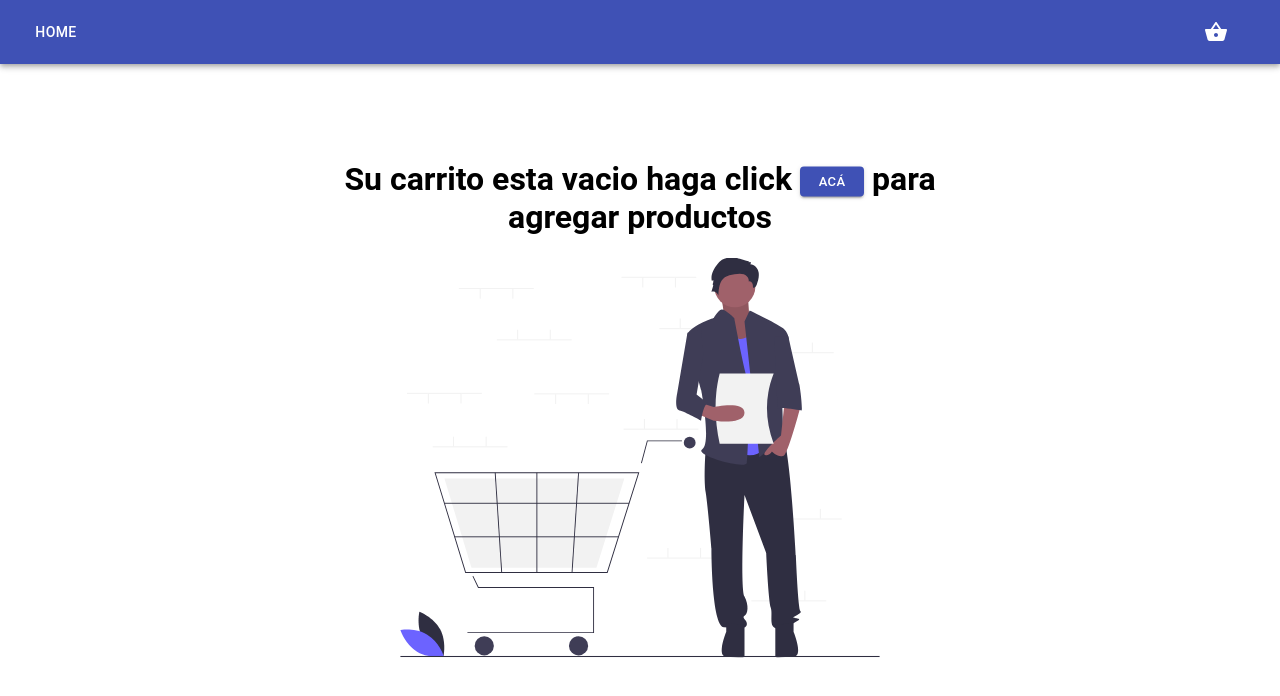
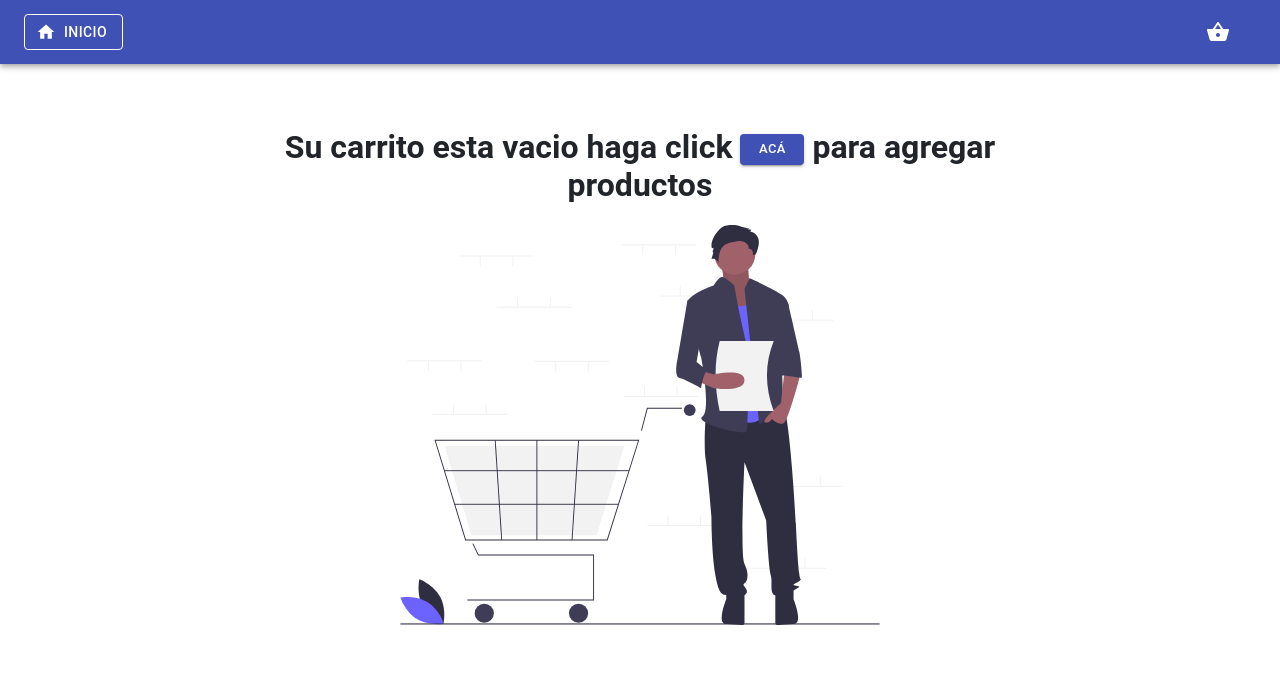
Before and after one commit to RenierC/medicine-app, a React (Create React App) app: page /checkout in a window 1280 px wide. Shown: the top 696 px of the page. Built offline with nearby package versions, Linux system fonts and the light colour scheme.

Commit message:
Added animations

```diff
--- a/package.json
+++ b/package.json
@@ -10,7 +10,8 @@
     "@testing-library/react": "^9.5.0",
     "@testing-library/user-event": "^7.2.1",
     "axios": "^0.20.0",
-    "firebase": "^7.21.1",
+    "firebase": "^7.22.0",
+    "framer-motion": "^2.7.7",
     "mui-datatables": "^3.4.1",
     "react": "^16.13.1",
     "react-currency-format": "^1.0.0",
--- a/src/App.js
+++ b/src/App.js
@@ -7,10 +7,10 @@ import { BrowserRouter as Router, Switch, Route } from "react-router-dom";
 import { useStateValue } from "./StateProvider";
 import EmptyBasket from "./components/EmptyBasket";
 import SnackbarMessage from "./components/SnackbarMessage";
+import { AnimatePresence } from "framer-motion";
 
 function App() {
   const [{ basket }, dispatch] = useStateValue();
-
   // if there is local storage populate basket in the data layer with it
   useEffect(() => {
     const data = localStorage.getItem("localStorageBasket");
@@ -39,9 +39,10 @@ function App() {
 
   return (
     <Router>
-      <div className="App">
+      <div className="App" style={{ overflowX: "hidden" }}>
         <Header />
         <SnackbarMessage />
+        <AnimatePresence exitBeforeEnter>
           <Switch>
             <Route path="/empty">
               <EmptyBasket />
@@ -53,6 +54,7 @@ function App() {
               <Table />
             </Route>
           </Switch>
+        </AnimatePresence>
       </div>
     </Router>
   );
--- a/src/components/Basket.js
+++ b/src/components/Basket.js
@@ -6,12 +6,41 @@ import Producto from "./Producto";
 import Total from "./Total";
 import BorrarTodo from "./BorrarTodo";
 import EmptyBasket from "./EmptyBasket";
+import { motion } from "framer-motion";
 
 function Basket() {
   const [{ basket }] = useStateValue();
 
+  const pageVariants = {
+    in: {
+      opacity: 1,
+      x: 0,
+    },
+    out: {
+      opacity: 0,
+      x: "100vw",
+    },
+  };
+  const pageTransition = {
+    type: "linear",
+  };
+
   return (
-    <div className="container">
+    // <motion.div
+    // initial="out"
+    // animate="in"
+    // exit="out"
+    // variants={pageVariants}
+    // transition={pageTransition}
+    // >
+    <motion.div
+      initial="out"
+      animate="in"
+      exit="out"
+      variants={pageVariants}
+      transition={pageTransition}
+      className="container"
+    >
       {basket.length === 0 ? (
         <EmptyBasket />
       ) : (
@@ -39,7 +68,8 @@ function Basket() {
           </div>
         </div>
       )}
-    </div>
+    </motion.div>
+    // </motion.div>
   );
 }
 
--- a/src/components/EmptyBasket.css
+++ b/src/components/EmptyBasket.css
@@ -1,16 +1,27 @@
-.imgParent {
+/* .imgParent {
   position: fixed;
   top: 50%;
   left: 50%;
-  /* bring your own prefixes */
   transform: translate(-50%, -50%);
   text-align: center;
+} */
+.imgParent {
+  display: flex;
+  align-items: center;
+  justify-content: center;
+  flex-direction: column;
 }
 
-.imgParent > h1 {
-  /* font-size: 6vw; */
+/* .imgParent > h1 {
+  padding: 2rem 2rem 0 2rem;
+  text-align: center;
+} */
+.myText {
+  text-align: center;
+  color: #212529;
+  width: 60vw;
+  margin-top: 4rem;
 }
-
 .emptyIcon > img {
   width: 50vw;
   height: 50vh;
--- a/src/components/EmptyBasket.js
+++ b/src/components/EmptyBasket.js
@@ -7,7 +7,7 @@ import "./EmptyBasket.css";
 function EmptyBasket() {
   return (
     <div className="imgParent">
-      <h1>
+      <h1 className="myText">
         Su carrito esta vacio haga click{" "}
         <Button
           size="small"
--- a/src/components/Header.js
+++ b/src/components/Header.js
@@ -9,6 +9,7 @@ import { ShoppingBasket } from "@material-ui/icons";
 import { Badge } from "@material-ui/core";
 import { Link } from "react-router-dom";
 import { useStateValue } from "../StateProvider";
+import HomeIcon from "@material-ui/icons/Home";
 
 const useStyles = makeStyles((theme) => ({
   root: {
@@ -34,13 +35,33 @@ export default function ButtonAppBar() {
     <div className={classes.root}>
       <AppBar position="static">
         <Toolbar>
-          <Button component={Link} to="/" color="inherit">
-            Home
+          {/* boton de inicio */}
+          <Button
+            component={Link}
+            to="/"
+            color="inherit"
+            variant="outlined"
+            startIcon={<HomeIcon />}
+          >
+            Inicio
           </Button>
 
           <Typography variant="h6" className={classes.title}></Typography>
 
-          <IconButton
+          {/* boton de cesta */}
+
+          <Button
+            component={Link}
+            to="/checkout"
+            color="inherit"
+            startIcon={
+              <Badge badgeContent={basket?.length} color="secondary">
+                <ShoppingBasket />
+              </Badge>
+            }
+          ></Button>
+          {/* fin botno de cesta  */}
+          {/* <IconButton
             edge="start"
             className={classes.menuButton}
             color="inherit"
@@ -51,7 +72,7 @@ export default function ButtonAppBar() {
             <Badge badgeContent={basket?.length} color="secondary">
               <ShoppingBasket />
             </Badge>
-          </IconButton>
+          </IconButton> */}
         </Toolbar>
       </AppBar>
     </div>
--- a/src/components/Table.css
+++ b/src/components/Table.css
@@ -1,9 +1,9 @@
 .mainTable {
   display: grid;
   place-items: center;
+  margin: 1rem;
 }
 .table {
   width: 100%;
   max-width: 1000px;
-  margin-top: 2rem;
 }
--- a/src/components/Table.js
+++ b/src/components/Table.js
@@ -12,6 +12,7 @@ import ShoppingBasketIcon from "@material-ui/icons/ShoppingBasket";
 import Checkbox from "@material-ui/core/Checkbox";
 import { createMuiTheme, MuiThemeProvider } from "@material-ui/core/styles";
 import { TextField } from "@material-ui/core";
+import { motion } from "framer-motion";
 
 function Table() {
   const [tabla, setTabla] = useState();
@@ -65,6 +66,14 @@ function Table() {
           head: {
             backgroundColor: "#23272a !important",
             color: "#ffffff",
+          },
+        },
+        // in case footer needs to be overriden
+        MuiTablePagination: {
+          root: {
+            //color: "red",
+            //position: "absolute",
+            // left: "1.5rem",
           },
         },
       },
@@ -125,16 +134,62 @@ function Table() {
     filterType: "checkbox",
     print: false,
     download: false,
+    filter: false,
     searchOpen: true,
-    searchPlaceholder: "Digite aca su busqueda",
+    searchPlaceholder: "Digite acá su busqueda",
     selectableRows: "multiple",
     selectableRowsHideCheckboxes: true,
     selectableRowsHeader: false,
     enableNestedDataAccess: ".",
     pagination: true,
+    fixedHeader: true,
+    // this is to change localization
+    textLabels: {
+      body: {
+        noMatch: "Sorry, no matching records found",
+        toolTip: "Sort",
+        columnHeaderTooltip: (column) => `Sort for ${column.label}`,
+      },
+      pagination: {
+        next: "Siguiente pagina",
+        previous: "Pagina anterior",
+        rowsPerPage: "",
+        displayRows: "de",
+      },
+      toolbar: {
+        search: "Buscar",
+        viewColumns: "Ver/Ocultar Columnas",
+        filterTable: "Filter Table",
+      },
+      viewColumns: {
+        title: "Mostrar Columnas",
+        titleAria: "Ver/Ocultar Columnas",
+      },
+    },
+  };
+
+  const pageVariants = {
+    in: {
+      opacity: 1,
+      x: 0,
+    },
+    out: {
+      opacity: 0,
+      x: "-100vw",
+    },
+  };
+  const pageTransition = {
+    type: "linear",
   };
 
   return (
+    <motion.div
+      initial="out"
+      animate="in"
+      exit="out"
+      variants={pageVariants}
+      transition={pageTransition}
+    >
       <div className="mainTable">
         <div className="table">
           <MuiThemeProvider theme={getMuiTheme()}>
@@ -142,6 +197,7 @@ function Table() {
           </MuiThemeProvider>
         </div>
       </div>
+    </motion.div>
   );
 }
 
```
Also changed, not shown: 1 other file (tests, documents, lock files or other folders). Lines whose indentation alone changed are shown as unchanged.
